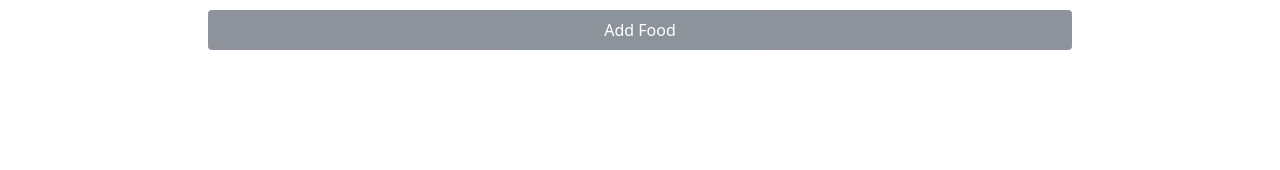
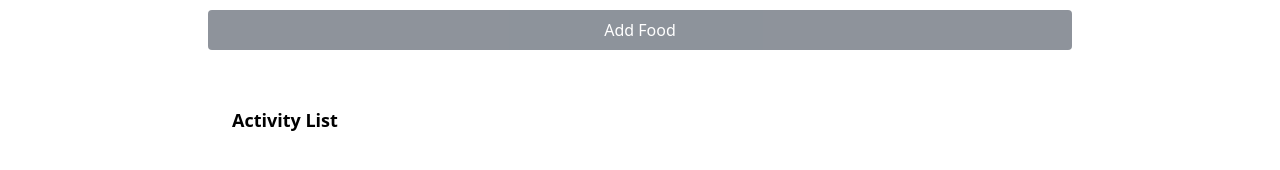
Before and after one commit to andresdarin/calorie-tracker, a React (Vite) app: page / in a window 1280 px wide. Shown: the part 328-498 px from the top of the page. Built offline with nearby package versions, Linux system fonts and the light colour scheme.

Commit message:
feat: add ActivityList component and integrate with form for activity tracking

```diff
--- a/package.json
+++ b/package.json
@@ -11,15 +11,18 @@
   },
   "dependencies": {
     "@tailwindcss/vite": "^4.1.14",
+    "lucide-react": "^0.546.0",
     "react": "^19.1.1",
     "react-dom": "^19.1.1",
-    "tailwindcss": "^4.1.14"
+    "tailwindcss": "^4.1.14",
+    "uuid": "^13.0.0"
   },
   "devDependencies": {
     "@eslint/js": "^9.36.0",
     "@types/node": "^24.6.0",
     "@types/react": "^19.1.16",
     "@types/react-dom": "^19.1.9",
+    "@types/uuid": "^10.0.0",
     "@vitejs/plugin-react-swc": "^4.1.0",
     "eslint": "^9.36.0",
     "eslint-plugin-react-hooks": "^5.2.0",
--- a/src/App.tsx
+++ b/src/App.tsx
@@ -1,6 +1,7 @@
 import { useReducer } from "react"
 import { activityReducer, initialState } from "./reducers/activity-reducer"
 import Form from "./components/Form"
+import { ActivityList } from "./components/ActivityList"
 
 
 function App() {
@@ -25,6 +26,12 @@ function App() {
           />
         </div>
       </section>
+
+      <section className="p-10 mx-auto max-w-4xl">
+        <ActivityList
+          activities={state.activities}
+        />
+      </section>
     </>
   )
 }
--- /dev/null
+++ b/src/components/ActivityList.tsx
@@ -0,0 +1,41 @@
+import type { Activity } from "../types";
+import categories from '../data/categories';
+import { useMemo } from "react";
+import { Pen } from "lucide-react";
+
+
+
+type ActivityListProps = {
+    activities: Activity[];
+};
+
+export const ActivityList = ({ activities }: ActivityListProps) => {
+
+    const categoryName = useMemo(() =>
+        (category: Activity['category']) =>
+            categories.map((cat) => cat.id === category ? cat.name : '').join(''),
+        [activities]);
+
+
+
+    return (
+        <>
+            <h2 className="font-bold text-lg">Activity List</h2>
+            {activities.map((activity) => (
+                <div key={activity.id} className="border-b border-slate-300 py-2 last:border-0">
+                    <div className="space-y-2 relative">
+                        <p className={` w-fit -top-8 -left-8 px-10 py-2 text-white uppercase font-bold ${activity.category === 1 ? 'bg-red-500' : 'bg-blue-500'}`}>{categoryName(activity.category)}</p>
+                        <p className="uppercase">{activity.name}</p>
+                        <p className="text-sm italic">Calories: {activity.calories}</p>
+                        <button className="absolute top-2 right-2 p-2 rounded-full hover:bg-slate-200">
+                            <Pen size={16}
+
+
+                            />
+                        </button>
+                    </div>
+                </div>
+            ))}
+        </>
+    )
+}
--- a/src/components/Form.tsx
+++ b/src/components/Form.tsx
@@ -1,8 +1,9 @@
 import { useState, type ChangeEvent, type Dispatch, type FormEvent } from "react";
+import { v4 as uuidv4 } from 'uuid';
 import categories from "../data/categories"
 import type { Activity } from "../types";
 import type { ActivityActions } from "../reducers/activity-reducer";
-import { initialState } from '../reducers/activity-reducer';
+
 
 type FormProps = {
     dispatch: Dispatch<ActivityActions>
@@ -10,7 +11,8 @@ type FormProps = {
 
 export default function Form({ dispatch }: FormProps) {
 
-    const initialState = {
+    const initialState: Activity = {
+        id: uuidv4(),
         category: 1,
         name: '',
         calories: 0
@@ -36,7 +38,7 @@ export default function Form({ dispatch }: FormProps) {
             payload: { newActivity: activity } //enviamos la nueva actividad al reducer
         });
 
-        setActivity(initialState);
+        setActivity({ ...initialState, id: uuidv4() }); //reseteamos el formulario y generamos un nuevo id
     }
 
     const isValidActivity = () => {
--- a/src/types/index.ts
+++ b/src/types/index.ts
@@ -5,6 +5,7 @@ export type Category = {
 };
 
 export type Activity = {
+    id: string;
     category: number;
     name: string;
     calories: number;
```
Also changed, not shown: 1 other file (tests, documents, lock files or other folders).
